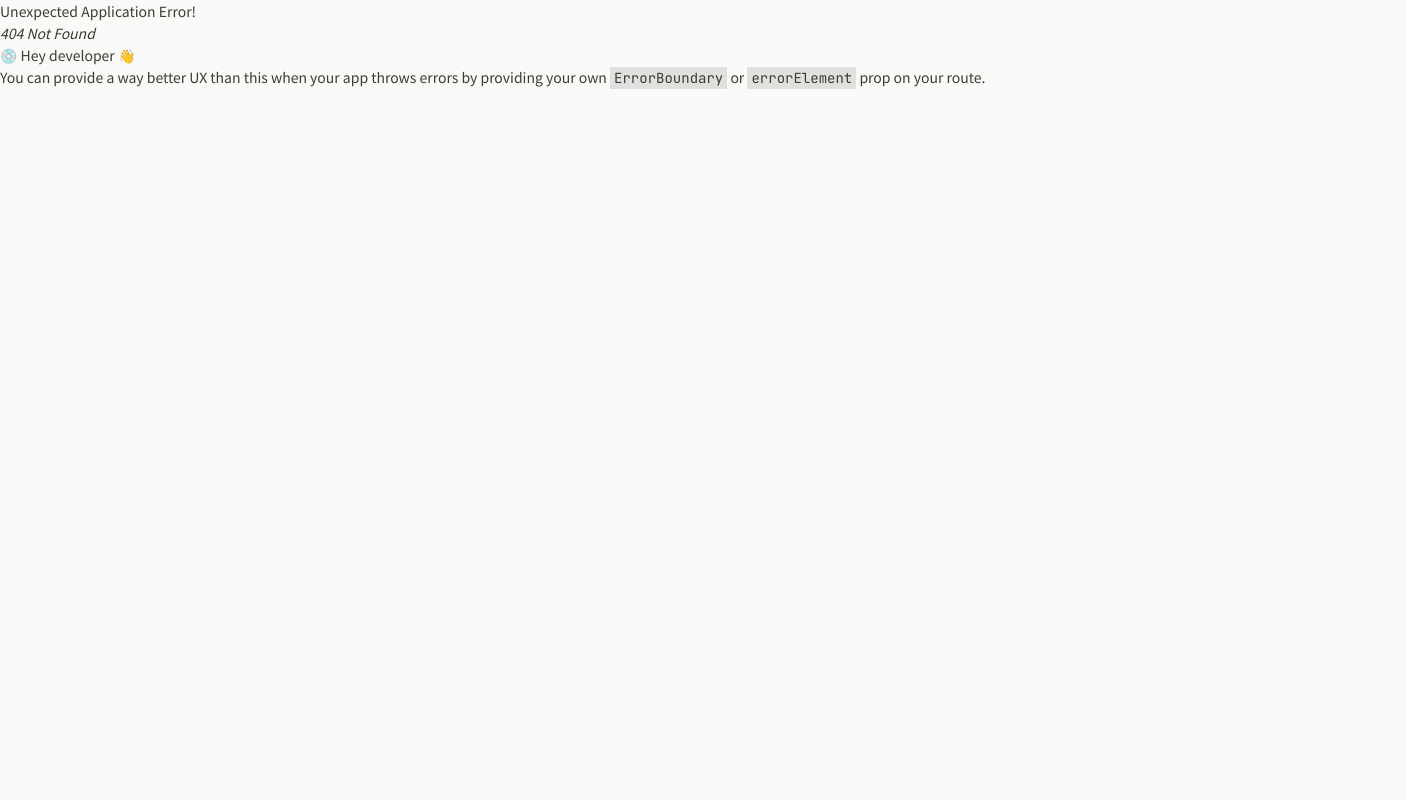
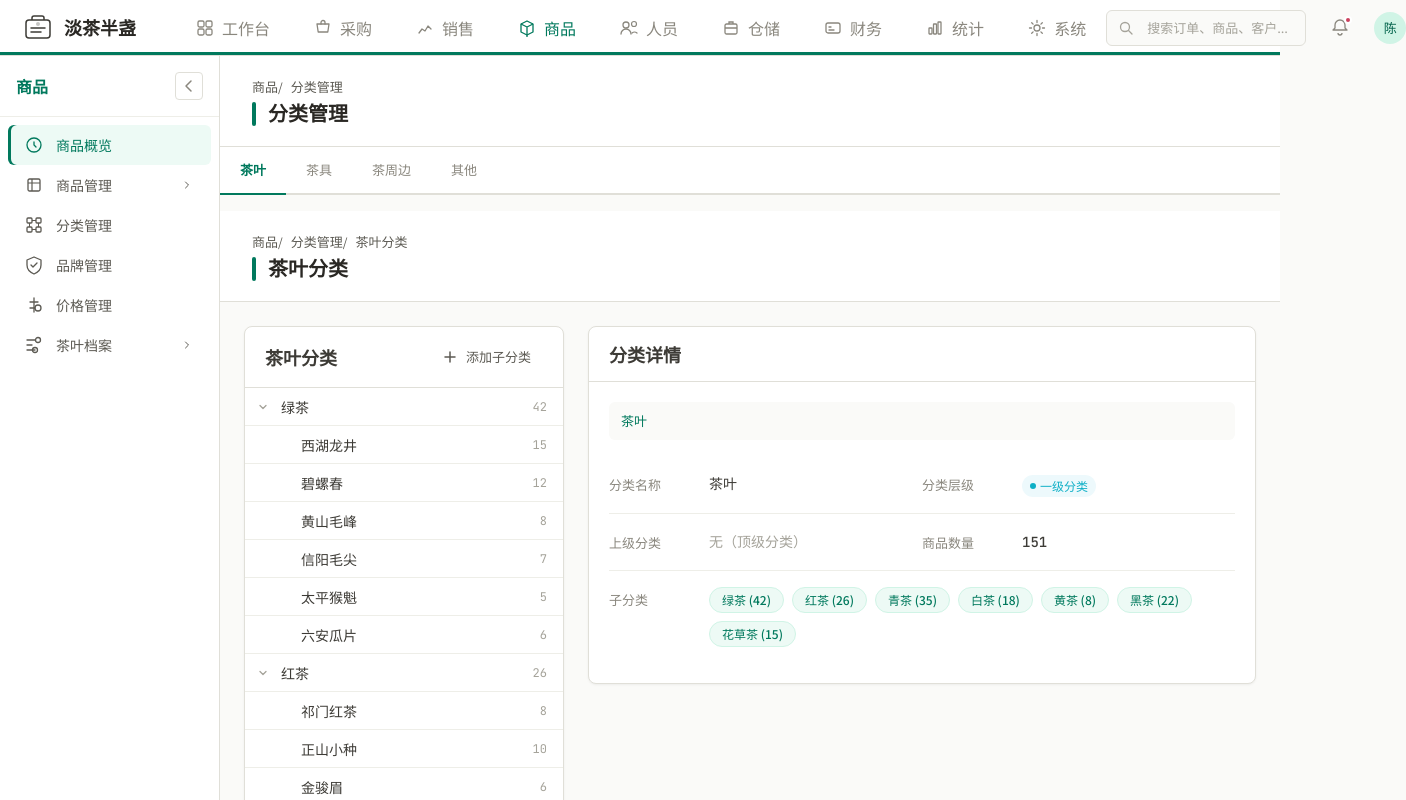
Before and after one commit to zsdxtw/dcbztea-buddy, a React (Vite) app: page /product/product-category in a window 1280 px wide. Before the commit this address led to /product/product-category/product-category-tea. Shown: the whole page, 1406 px wide, since content can reach past the window. Built offline with nearby package versions, Linux system fonts and the light colour scheme.

Commit message:
feat: 拉取并理解项目文件
Co-authored-by: traeagent <traeagent@users.noreply.github.com>

```diff
--- a/src/data/modules.tsx
+++ b/src/data/modules.tsx
@@ -264,12 +264,7 @@ export const MODULE_CONFIGS: Record<ModuleKey, ModuleConfig> = {
         { key: 'product-manage-peripheral', label: '茶周边', icon: <ProductListIcon /> },
         { key: 'product-manage-other', label: '其他', icon: <ProductListIcon /> },
       ] },
-      { key: 'product-category', label: '分类管理', icon: <ProductCategoryIcon />, children: [
-        { key: 'product-category-tea', label: '茶叶', icon: <ProductCategoryIcon /> },
-        { key: 'product-category-teaware', label: '茶具', icon: <ProductCategoryIcon /> },
-        { key: 'product-category-peripheral', label: '茶周边', icon: <ProductCategoryIcon /> },
-        { key: 'product-category-other', label: '其他', icon: <ProductCategoryIcon /> },
-      ] },
+      { key: 'product-category', label: '分类管理', icon: <ProductCategoryIcon /> },
       { key: 'product-brand', label: '品牌管理', icon: <BrandIcon /> },
       { key: 'product-price', label: '价格管理', icon: <PriceIcon /> },
       { key: 'product-tea-category', label: '茶叶档案', icon: <CategoryIcon />, children: [
--- /dev/null
+++ b/src/pages/product/ProductCategory.tsx
@@ -0,0 +1,59 @@
+import { useState } from 'react';
+import ContentHeader from '../../components/layout/ContentHeader';
+import ProductCategorySubPage from './ProductCategorySubPage';
+import {
+  type ProductCategoryType,
+  productCategoryLabels,
+  teaCategoryData,
+  teawareCategoryData,
+  teaPeripheralCategoryData,
+  otherCategoryData,
+} from '../../data/productCategories';
+
+/* ── Tab 配置 ── */
+const CATEGORY_TABS: { key: ProductCategoryType; label: string; rootNode: typeof teaCategoryData }[] = [
+  { key: 'tea', label: '茶叶', rootNode: teaCategoryData },
+  { key: 'teaware', label: '茶具', rootNode: teawareCategoryData },
+  { key: 'tea-peripheral', label: '茶周边', rootNode: teaPeripheralCategoryData },
+  { key: 'other', label: '其他', rootNode: otherCategoryData },
+];
+
+/** 分类管理 - 合并页面（4个Tab切换） */
+export default function ProductCategory() {
+  const [activeTab, setActiveTab] = useState<ProductCategoryType>('tea');
+  const currentTab = CATEGORY_TABS.find(t => t.key === activeTab)!;
+
+  return (
+    <>
+      <ContentHeader title="分类管理" breadcrumbs={['商品', '分类管理']} />
+
+      {/* Tab 切换栏 */}
+      <div style={{
+        display: 'flex', gap: 0, borderBottom: '2px solid var(--color-neutral-200)',
+        marginBottom: 'var(--space-4)', background: 'var(--color-neutral-0)',
+      }}>
+        {CATEGORY_TABS.map(t => {
+          const isActive = activeTab === t.key;
+          return (
+            <div key={t.key} onClick={() => setActiveTab(t.key)} style={{
+              padding: 'var(--space-3) var(--space-5)', cursor: 'pointer',
+              fontSize: 'var(--text-sm)', fontWeight: isActive ? 'var(--font-semibold)' : 'var(--font-medium)',
+              color: isActive ? 'var(--color-module-current-base)' : 'var(--color-neutral-500)',
+              borderBottom: isActive ? '2px solid var(--color-module-current-base)' : '2px solid transparent',
+              marginBottom: -2, transition: 'var(--transition-fast)',
+            }}>
+              {t.label}
+            </div>
+          );
+        })}
+      </div>
+
+      {/* 当前 Tab 内容 - 使用 key 强制切换时重建组件状态 */}
+      <ProductCategorySubPage
+        key={activeTab}
+        categoryType={currentTab.key}
+        rootNode={currentTab.rootNode}
+      />
+    </>
+  );
+}
```
Also changed, not shown: src/router.tsx (+2 -9 lines).
